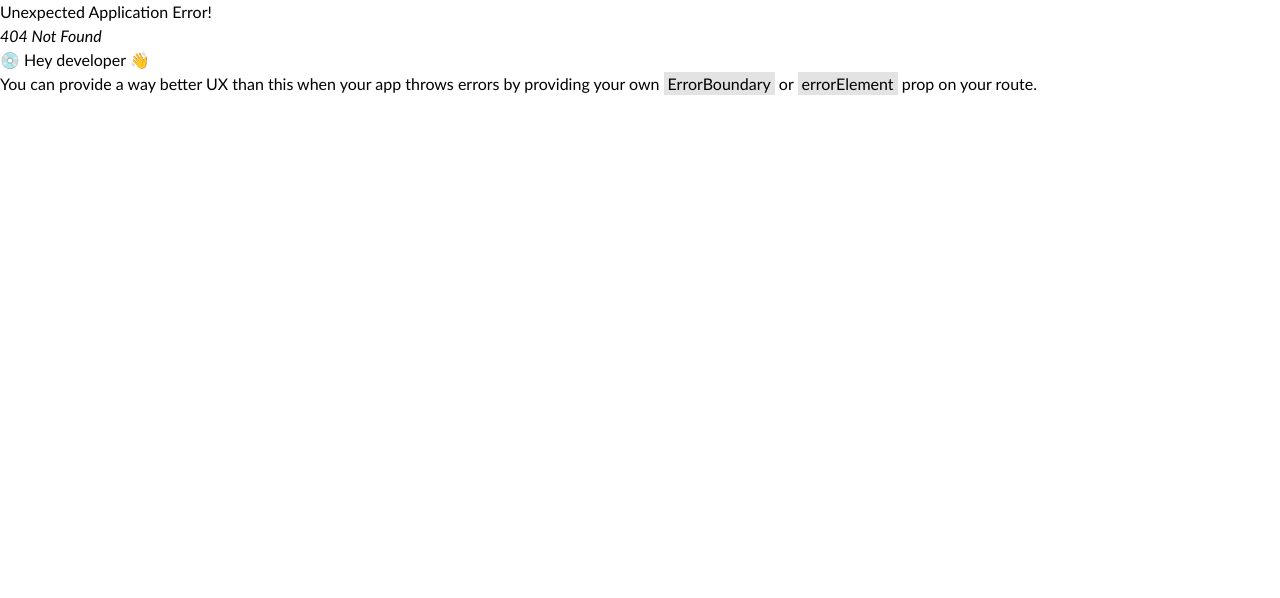
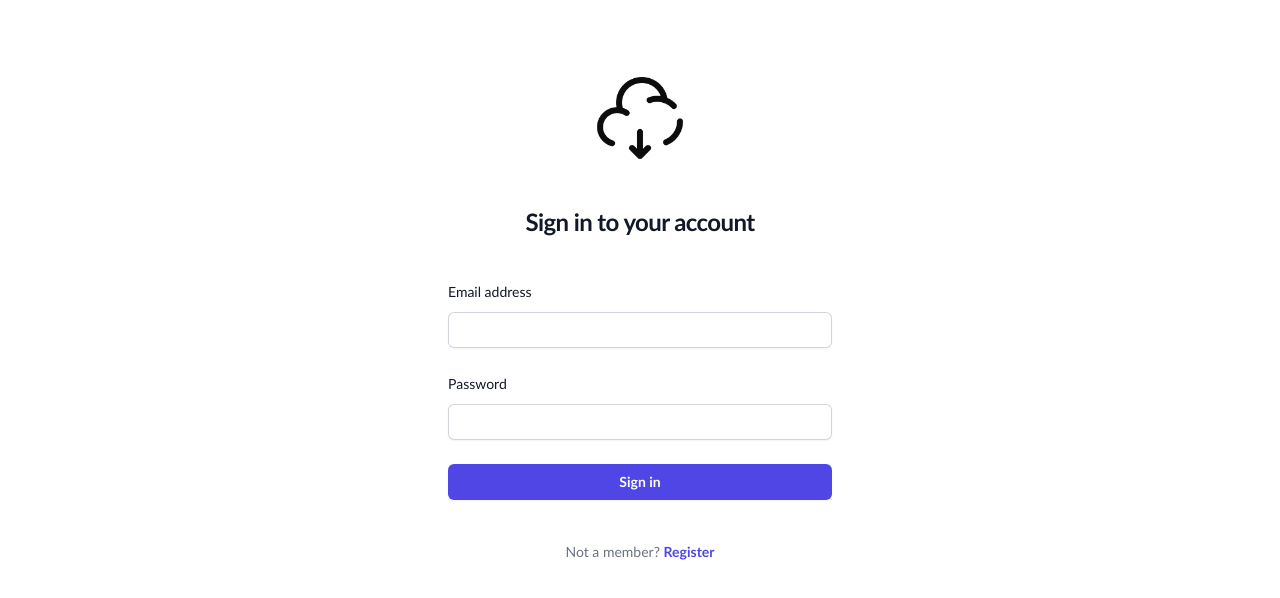
Before and after one commit to rohith02b/friendVault, a React (Vite) app in the folder front-end/: page /vault/app/auth/login in a window 1280 px wide. Before the commit this address had no page. Shown: the top 598 px of the page. Built offline with nearby package versions, Linux system fonts and the light colour scheme.

Commit message:
fix : router

```diff
--- a/front-end/src/App.tsx
+++ b/front-end/src/App.tsx
@@ -13,10 +13,9 @@ function App() {
   return (
     <>
       <Routes>
-        <Route path='/' element={<Redirector />}>
-          <Route path='/vault/app/auth/login' element={<Login />} />
-          <Route path='/vault/app/auth/register' element={<Register />} />
-        </Route>
+        <Route path='/vault/app' element={<Redirector />}/>
+        <Route path='/vault/app/auth/login' element={<Login />} />
+        <Route path='/vault/app/auth/register' element={<Register />} />
       </Routes>
     </>
   )
--- a/front-end/src/main.tsx
+++ b/front-end/src/main.tsx
@@ -1,20 +1,13 @@
 import React from 'react'
-import { createRoot } from 'react-dom/client';
+import ReactDOM from 'react-dom/client'
 import App from './App.tsx'
 import './index.css'
-import { createBrowserRouter, RouterProvider } from 'react-router-dom'
+import { BrowserRouter } from 'react-router-dom'
 
-const router = createBrowserRouter([
-  {
-    path: "/vault/app",
-    element: <App />,
-  },
-]);
-
-const container = document.getElementById('root');
-const root = createRoot(container!);
-root.render(
+ReactDOM.createRoot(document.getElementById('root')!).render(
   <React.StrictMode>
-    <RouterProvider router={router} />
-  </React.StrictMode>,
-);
+    <BrowserRouter>
+      <App />
+    </BrowserRouter>
+  </React.StrictMode>
+)
```
